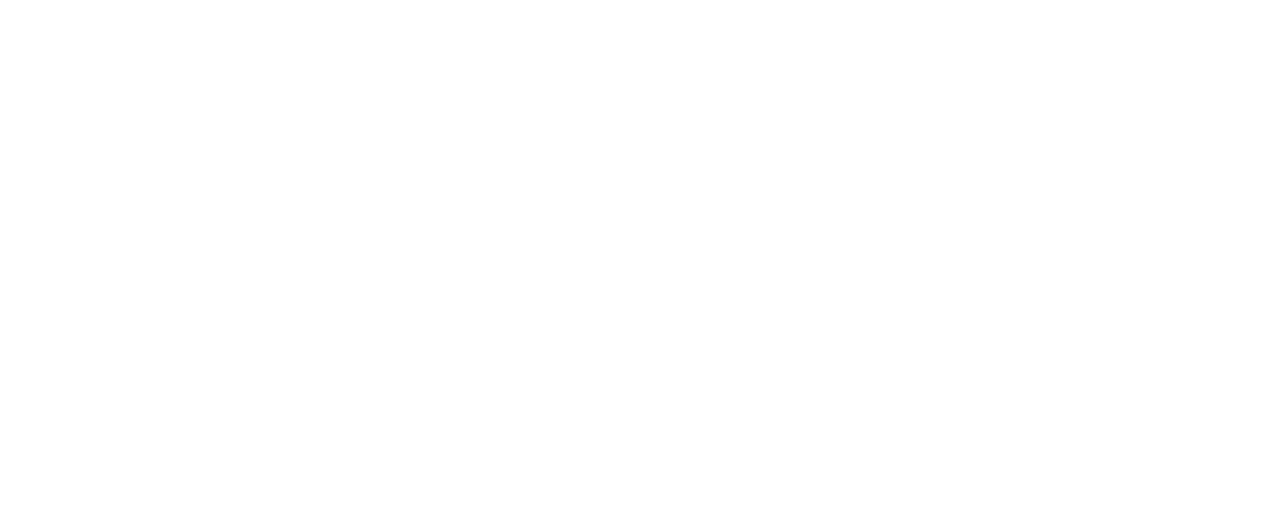
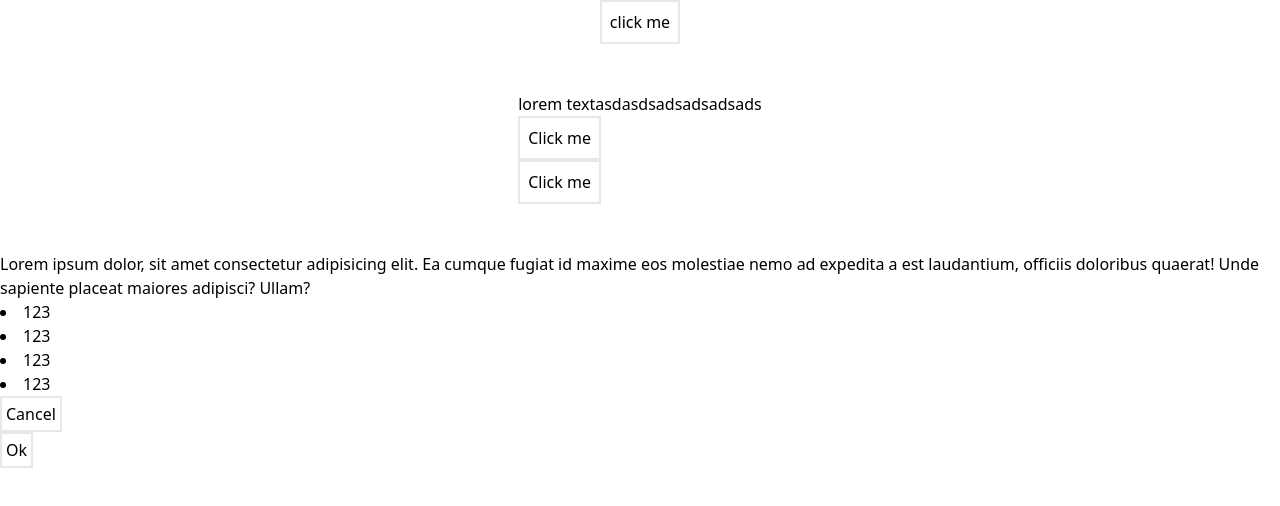
Before and after one commit to Krikor-Greg-Markarian/onclickbutton, a Next.js app: page / in a window 1280 px wide. Shown: the top 506 px of the page. Built offline with nearby package versions, Linux system fonts and the light colour scheme.

Commit message:
initial commit

```diff
--- /dev/null
+++ b/Src/Components/ArrayTwoBox.js
@@ -0,0 +1,31 @@
+import PreviousMap from "postcss/lib/previous-map";
+import React from "react";
+import cn from "classnames";
+
+export default function ArrayTwoBox(props) {
+  return (
+    <div>
+      <div>
+        <p>{props.text}</p>
+
+        {props.listItems.map((item, idx) => (
+          <li>{item.text}</li>
+        ))}
+
+        <button
+          onClick={props.topButton}
+          className={cn("border-2 p-1", { "border-red-300": props.isSelected })}
+        >
+          {props.cancel}
+        </button>
+        <br></br>
+        <button
+          onClick={props.buttomButton}
+          className={cn("border-2 p-1", { "border-red-300": props.isSelected })}
+        >
+          {props.ok}
+        </button>
+      </div>
+    </div>
+  );
+}
--- /dev/null
+++ b/Src/Components/BoxButton.js
@@ -0,0 +1,22 @@
+import React, { useState } from "react";
+import cn from "classnames";
+
+function BoxButton(props) {
+  return (
+    <div>
+    <div
+      onClick={props.onClick}
+      className={cn("border-2 p-2", { "border-blue-400": props.isSelected })}
+    >
+      <p>{props.text}</p>
+    </div>
+
+
+
+
+
+    </div>
+  );
+}
+
+export default BoxButton;
--- /dev/null
+++ b/Src/Components/TextBox.js
@@ -0,0 +1,25 @@
+import React from "react";
+import cn from "classnames";
+
+function TextBox(props) {
+  return (
+    <div>
+      <p>{props.text}</p>
+      <button
+        onClick={props.onClickTop}
+        className={cn("border-2 p-2", { "border-red-200": props.isSelected })}
+      >
+        Click me{" "}
+      </button>
+      <div></div>
+      <button
+        onClick={props.onClickBottom}
+        className={cn("border-2 p-2", { "border-green-200": props.isSelected })}
+      >
+        Click me{" "}
+      </button>
+    </div>
+  );
+}
+
+export default TextBox;
--- a/Src/Components/Usestate.js
+++ /dev/null
@@ -1,25 +0,0 @@
-import cn from "classnames";
-import React, { useState } from "react";
-
-function Usestate(props) {
-  const [count, setCount] = useState(0);
-
-  return (
-    <div className={cn("flex justify-center items-center")}>
-      <div className={cn("w-3/12")}>
-        {props.isMostPopular ? (
-          <div className={cn("border-2 border-red-300 text-center")}>
-            <div>
-              <p>You clicked me {count} times</p>
-              <button onClick={() => setCount(count + 1)}>Click Me</button>
-
-              <div></div>
-            </div>
-          </div>
-        ) : null}
-      </div>
-    </div>
-  );
-}
-
-export default Usestate;
--- a/pages/index.js
+++ b/pages/index.js
@@ -1,13 +1,49 @@
+import React, { useState } from "react";
 import cn from "classnames";
-import Usestate from "../Src/Components/Usestate";
+import BoxButton from "../Src/Components/BoxButton";
+import TextBox from "../Src/Components/TextBox";
+import ArrayTwoBox from "../Src/Components/ArrayTwoBox";
 
 export default function Home(props) {
+  const [isClicked, setIsClicked] = useState(false);
+
   return (
-    <div className = {cn("container mx-auto")}>
-
+    <div className={cn("container mx-auto")}>
       <div className={cn("flex justify-center items-center")}>
-        <Usestate />
+        <BoxButton
+          text={"click me"}
+          isSelected={isClicked}
+          onClick={() => setIsClicked(true)}
+        />
       </div>
+      <br></br>
+      <br></br>
+      <div className={cn("flex justify-center items-center")}>
+        <TextBox
+          text={"lorem textasdasdsadsadsadsads"}
+          isSelected={isClicked}
+          onClickTop={() => console.log("99")}
+          onClickBottom={() => console.log("88")}
+        />
+      </div>
+      <br></br>
+      <br></br>
+      <ArrayTwoBox
+        text={
+          "Lorem ipsum dolor, sit amet consectetur adipisicing elit. Ea cumque fugiat id maxime eos molestiae nemo ad expedita a est laudantium, officiis doloribus quaerat! Unde sapiente placeat maiores adipisci? Ullam?"
+        }
+        cancel={"Cancel"}
+        ok={"Ok"}
+        isSelected={isClicked}
+        topButton={() => console.log("Cancel")}
+        buttomButton={() => console.log("Ok")}
+        listItems={[
+          { text: "123" },
+          { text: "123" },
+          { text: "123" },
+          { text: "123" },
+        ]}
+      />
     </div>
   );
 }
```
